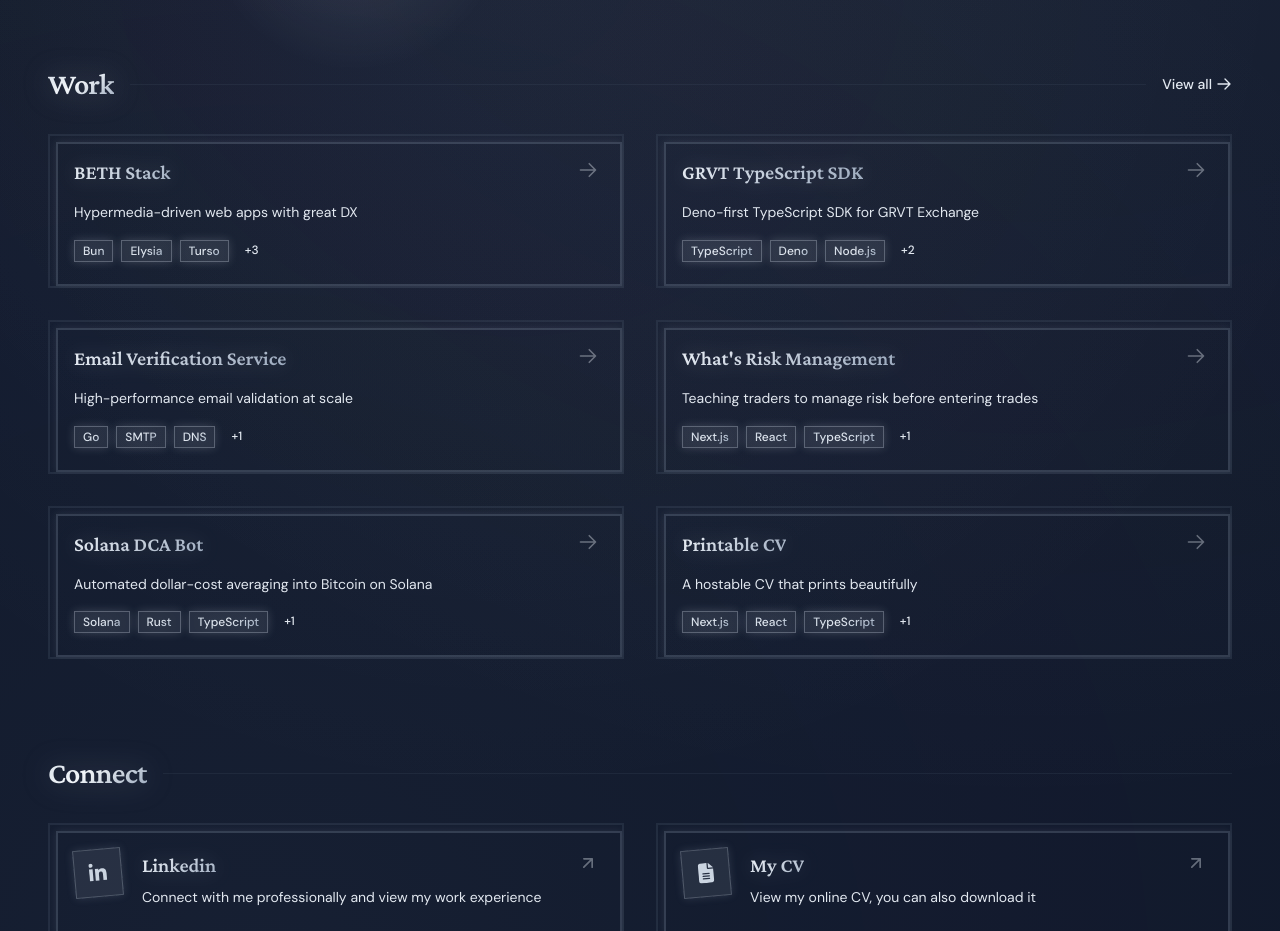
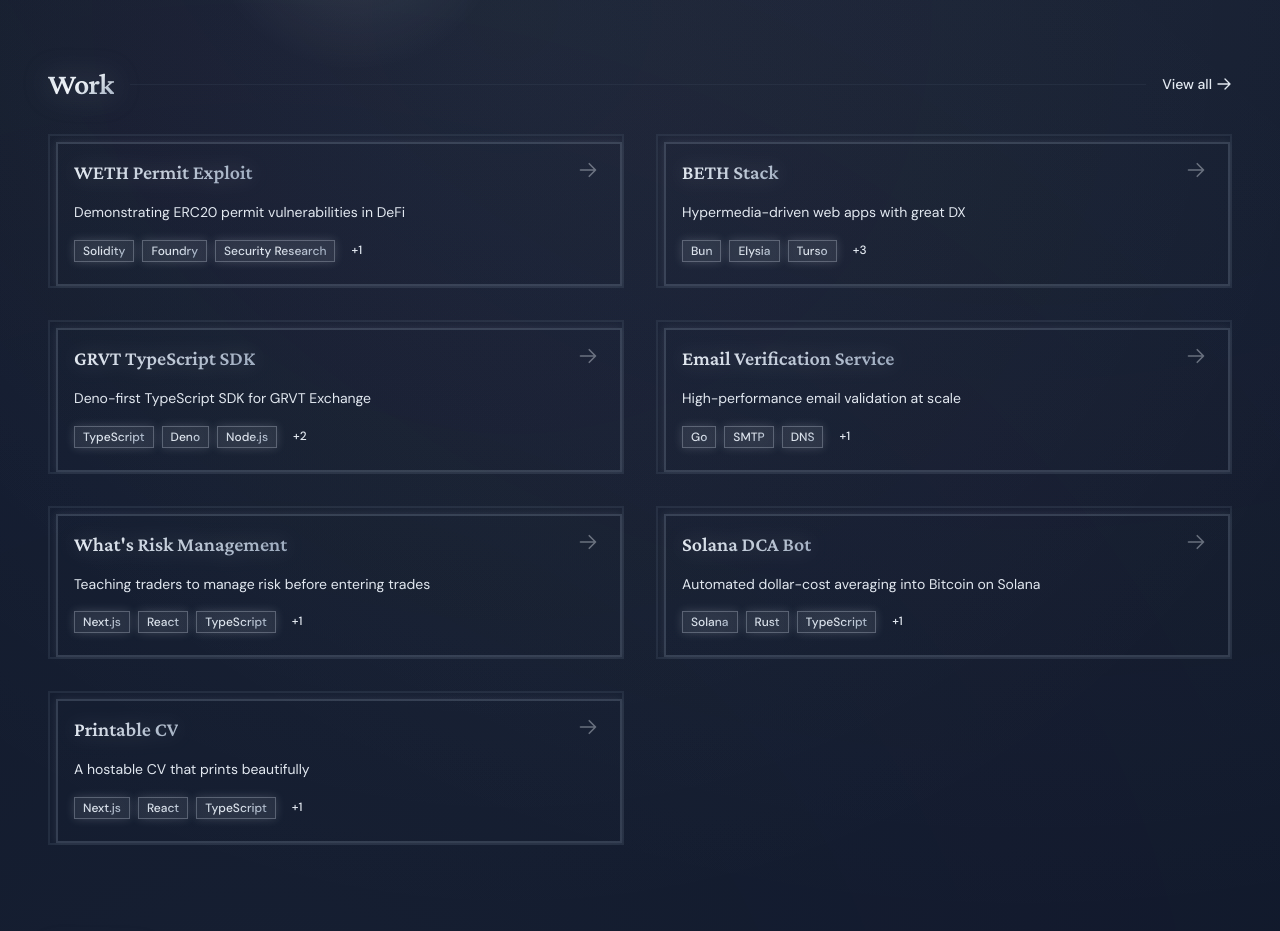
Before and after one commit to wezzcoetzee/wezzcoetzee, a Next.js app: page / in a window 1280 px wide. Shown: the part 1120-2051 px from the top of the page. Built offline with nearby package versions, Linux system fonts and the light colour scheme.

Commit message:
feat: add WETH exploit article

```diff
--- a/src/app/page.tsx
+++ b/src/app/page.tsx
@@ -44,6 +44,11 @@ export default function Home() {
       name: 'Software Engineer',
       occupationalCategory: '15-1252.00',
       workExample: [
+        {
+          '@type': 'CreativeWork',
+          name: 'WETH Permit Exploit',
+          url: 'https://wezzcoetzee.com/work/weth-permit-exploit/',
+        },
         {
           '@type': 'CreativeWork',
           name: 'BETH Stack',
--- a/src/data/projects.ts
+++ b/src/data/projects.ts
@@ -10,6 +10,31 @@ export type Project = {
 };
 
 export const PROJECTS: Project[] = [
+  {
+    slug: 'weth-permit-exploit',
+    title: 'WETH Permit Exploit',
+    tagline: 'Demonstrating ERC20 permit vulnerabilities in DeFi',
+    description:
+      "A security research project demonstrating a vulnerability in ERC20 token interactions. The exploit targets WETH's lack of a permit function, showing how an attacker can bypass authentication by submitting an empty signature to fraudulently transfer funds through a bank contract's accounting system.",
+    technologies: ['Solidity', 'Foundry', 'Security Research', 'DeFi'],
+    role: 'Author',
+    links: [
+      {
+        label: 'Read Article',
+        url: 'https://coinsbench.com/erc20-exploit-with-weth-1c4ea02a52d8',
+      },
+      {
+        label: 'View on GitHub',
+        url: 'https://github.com/wezzcoetzee/weth-permit-exploit',
+      },
+    ],
+    highlights: [
+      'Demonstrates real-world DeFi vulnerability',
+      'Shows how missing permit validation can be exploited',
+      'Built with Foundry testing framework',
+      'Educational resource for smart contract security',
+    ],
+  },
   {
     slug: 'beth-stack',
     title: 'BETH Stack',
```
